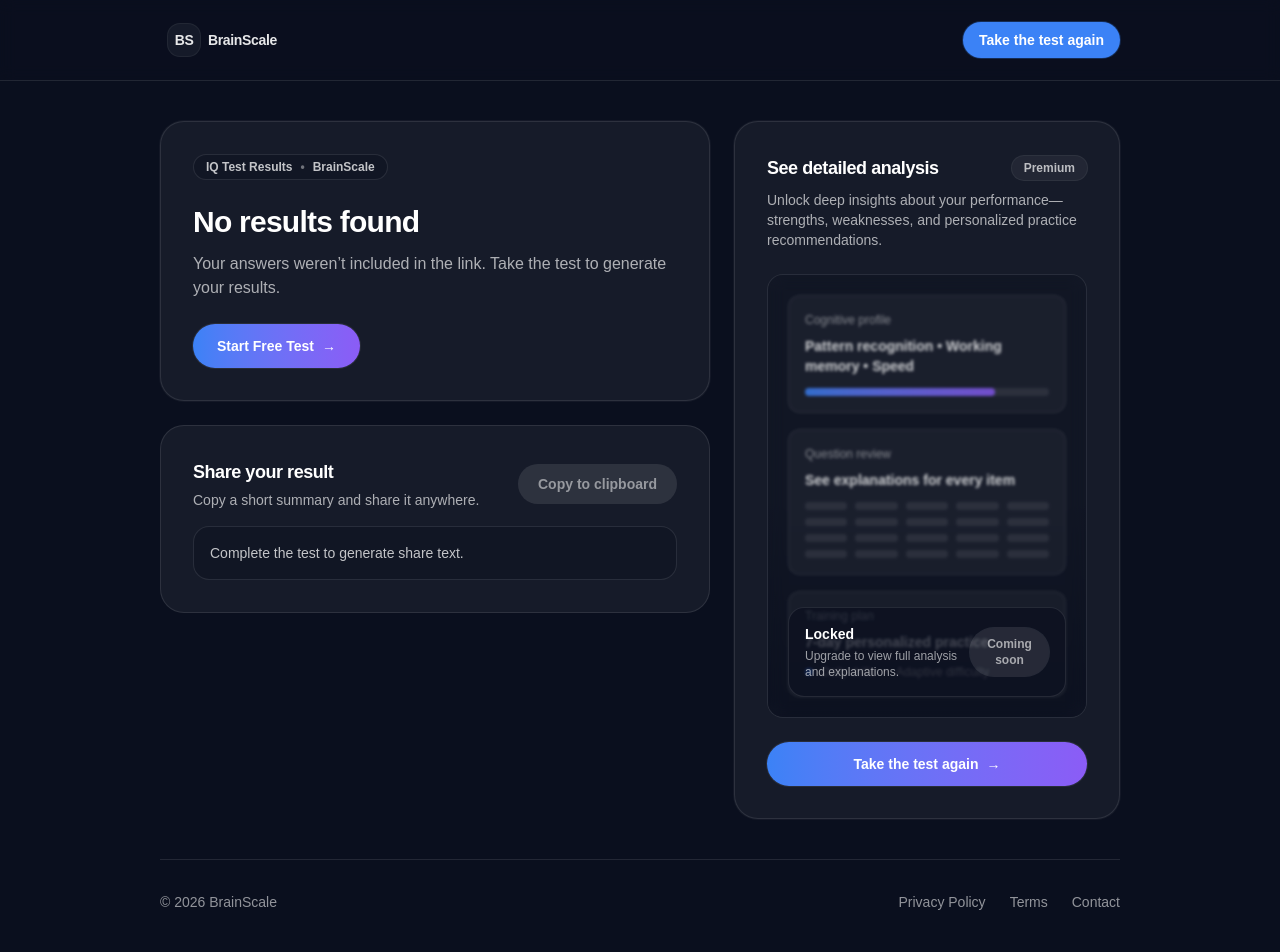
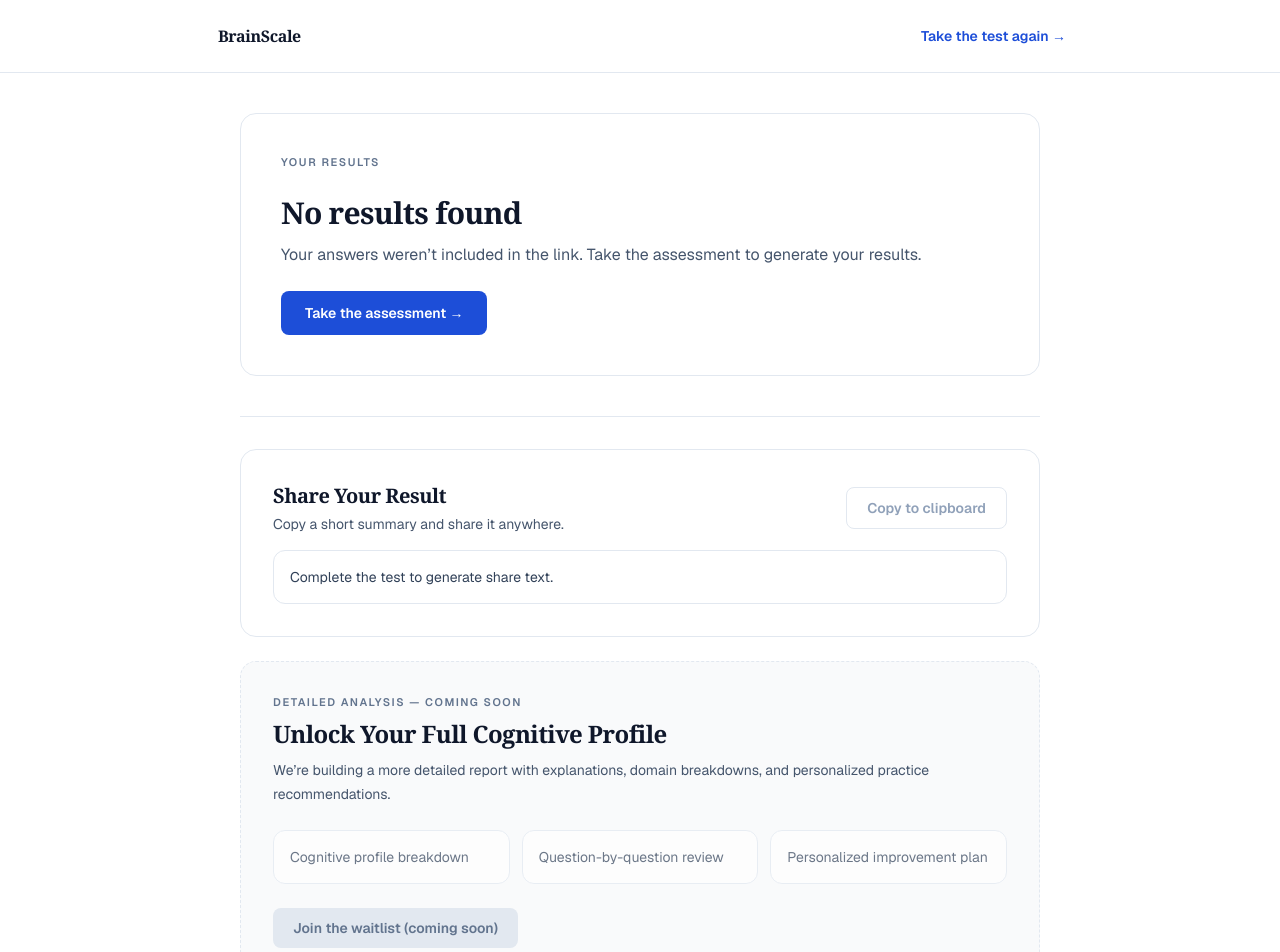
Before and after one commit to devbrainscale/brainscale, a Next.js app: page /results in a window 1280 px wide. Shown: the top 952 px of the page. Built offline with nearby package versions, Linux system fonts and the light colour scheme.

Commit message:
Redesign test and results pages - scientific editorial style

```diff
--- a/src/app/results/page.tsx
+++ b/src/app/results/page.tsx
@@ -136,118 +136,173 @@
 
   const pct = finalIq === null ? 0 : meterPct(finalIq);
 
+  const interpretation = useMemo(() => {
+    if (finalIq === null || category === null) return "";
+    if (category === "Below Average") {
+      return "A score in this range is below the population mean (IQ 100). In standardized testing terms, it can reflect performance that benefits from more time, clearer strategy, or practice with unfamiliar problem types. Remember that a single short assessment is only one snapshot of ability.";
+    }
+    if (category === "Average") {
+      return "A score in this range places you within one standard deviation of the population mean (IQ 100). Approximately 68% of adults score between 85 and 115 on standardized IQ measures. Day-to-day factors like sleep, stress, and pacing can meaningfully affect results.";
+    }
+    if (category === "Above Average") {
+      return "A score in this range suggests performance above the population mean on this brief assessment. On standardized IQ measures, this range is commonly associated with strong reasoning efficiency and pattern learning. Consistency across different test formats is the best indicator of a stable ability estimate.";
+    }
+    if (category === "Superior") {
+      return "A score in this range indicates notably strong performance relative to the population mean. On standardized IQ measures, scores here are typically well above average and often reflect high efficiency in pattern discovery and rule application. This result is best interpreted as an estimate, not a diagnosis.";
+    }
+    return "A score in this range is often described as exceptional on standardized IQ measures. It suggests very strong performance on reasoning and pattern-based tasks relative to the general population. For higher confidence, compare results across multiple validated assessments and testing conditions.";
+  }, [finalIq, category]);
+
+  const domains = useMemo(() => {
+    if (finalIq === null) {
+      return [
+        { name: "Fluid Reasoning", pct: 0 },
+        { name: "Working Memory", pct: 0 },
+        { name: "Processing Speed", pct: 0 },
+        { name: "Verbal Comprehension", pct: 0 },
+      ];
+    }
+    const base = clamp(((finalIq - IQ_MIN) / (IQ_MAX - IQ_MIN)) * 100, 0, 100);
+    return [
+      { name: "Fluid Reasoning", pct: clamp(base + 6, 0, 100) },
+      { name: "Working Memory", pct: clamp(base - 4, 0, 100) },
+      { name: "Processing Speed", pct: clamp(base - 10, 0, 100) },
+      { name: "Verbal Comprehension", pct: clamp(base + 2, 0, 100) },
+    ];
+  }, [finalIq]);
+
   return (
-    <div className="min-h-dvh bg-[#0a0f1e] text-white">
-      {/* Background glow */}
-      <div className="pointer-events-none fixed inset-0 -z-10 overflow-hidden">
-        <div className="absolute -top-28 left-1/2 h-[560px] w-[560px] -translate-x-1/2 rounded-full bg-[#3b82f6]/18 blur-3xl" />
-        <div className="absolute top-32 right-[-180px] h-[560px] w-[560px] rounded-full bg-[#8b5cf6]/16 blur-3xl" />
-        <div className="absolute bottom-[-260px] left-[-200px] h-[560px] w-[560px] rounded-full bg-[#3b82f6]/10 blur-3xl" />
-        <div className="absolute inset-0 bg-[radial-gradient(1200px_700px_at_50%_0%,rgba(59,130,246,0.10),transparent_55%),radial-gradient(900px_600px_at_90%_35%,rgba(139,92,246,0.10),transparent_60%)]" />
-      </div>
-
-      <header className="border-b border-white/10 bg-[#0a0f1e]/70 backdrop-blur">
-        <div className="mx-auto flex max-w-5xl items-center justify-between px-4 py-5 sm:px-6 lg:px-8">
+    <div className="min-h-dvh bg-white text-[#0f172a] font-sans">
+      {/* Top bar */}
+      <header className="border-b border-[#e2e8f0] bg-white">
+        <div className="mx-auto flex max-w-[900px] items-center justify-between px-4 py-5 sm:px-6">
           <a
             href="/"
-            className="inline-flex items-center gap-2 rounded-xl px-2 py-1 text-sm font-semibold tracking-tight text-white/90 focus:outline-none focus-visible:ring-2 focus-visible:ring-[#3b82f6]/70 focus-visible:ring-offset-2 focus-visible:ring-offset-[#0a0f1e]"
+            className="rounded-md px-1 py-1 font-serif text-base font-semibold tracking-tight text-[#0f172a] focus:outline-none focus-visible:ring-2 focus-visible:ring-[#1d4ed8]/25"
           >
-            <span className="grid h-8 w-8 place-items-center rounded-xl bg-white/5 ring-1 ring-white/10">
-              BS
-            </span>
             BrainScale
           </a>
 
           <a
             href="/test"
-            className="inline-flex items-center justify-center rounded-full bg-[#3b82f6] px-4 py-2 text-sm font-semibold text-white shadow-[0_0_0_1px_rgba(59,130,246,0.25),0_18px_40px_-18px_rgba(59,130,246,0.75)] transition hover:bg-[#3b82f6]/90 focus:outline-none focus-visible:ring-2 focus-visible:ring-[#3b82f6]/70 focus-visible:ring-offset-2 focus-visible:ring-offset-[#0a0f1e]"
+            className="text-sm font-semibold text-[#1d4ed8] underline-offset-4 hover:underline focus:outline-none focus-visible:ring-2 focus-visible:ring-[#1d4ed8]/25"
           >
-            Take the test again
+            Take the test again →
           </a>
         </div>
       </header>
 
-      <main className="mx-auto max-w-5xl px-4 py-10 sm:px-6 lg:px-8">
-        <section className="grid gap-6 lg:grid-cols-12">
-          <div className="lg:col-span-7">
-            <div className="rounded-3xl border border-white/10 bg-white/5 p-6 shadow-[0_0_0_1px_rgba(255,255,255,0.04)] sm:p-8">
-              <div className="inline-flex items-center gap-2 rounded-full border border-white/10 bg-[#0a0f1e]/40 px-3 py-1 text-xs font-semibold text-white/75">
-                IQ Test Results
-                <span className="text-white/40">•</span>
-                BrainScale
+      <main className="mx-auto max-w-[900px] px-4 py-10 sm:px-6">
+        <section className="mx-auto max-w-[800px]">
+          {/* Score section */}
+          <div className="rounded-2xl border border-[#e2e8f0] bg-white p-6 sm:p-10">
+            <div className="text-[11px] font-semibold tracking-[0.14em] text-slate-500">
+              <span className="uppercase">Your results</span>
             </div>
 
             {finalIq === null || correctCount === null || category === null ? (
               <div className="mt-6">
-                  <h1 className="text-2xl font-bold tracking-tight sm:text-3xl">
+                <h1 className="font-serif text-2xl font-semibold tracking-tight sm:text-3xl">
                   No results found
                 </h1>
-                  <p className="mt-3 text-sm leading-6 text-white/65 sm:text-base">
-                    Your answers weren’t included in the link. Take the test to
-                    generate your results.
+                <p className="mt-3 text-sm leading-6 text-slate-600 sm:text-base">
+                  Your answers weren’t included in the link. Take the assessment
+                  to generate your results.
                 </p>
                 <div className="mt-6">
                   <a
                     href="/test"
-                      className="inline-flex items-center justify-center rounded-full bg-gradient-to-r from-[#3b82f6] to-[#8b5cf6] px-6 py-3 text-sm font-semibold text-white shadow-[0_0_0_1px_rgba(255,255,255,0.08),0_26px_60px_-30px_rgba(59,130,246,0.75)] transition hover:opacity-95 focus:outline-none focus-visible:ring-2 focus-visible:ring-[#3b82f6]/70 focus-visible:ring-offset-2 focus-visible:ring-offset-[#0a0f1e]"
+                    className="inline-flex items-center justify-center rounded-lg bg-[#1d4ed8] px-6 py-3 text-sm font-semibold text-white transition-colors hover:bg-[#1d4ed8]/95 focus:outline-none focus-visible:ring-2 focus-visible:ring-[#1d4ed8]/25"
                   >
-                      Start Free Test <span className="ml-2">→</span>
+                    Take the assessment →
                   </a>
                 </div>
               </div>
             ) : (
               <>
-                  <h1 className="mt-6 text-balance text-3xl font-black tracking-tight sm:text-4xl">
-                    Your estimated IQ score
+                <h1 className="mt-5 text-balance font-serif text-3xl font-semibold tracking-tight sm:text-4xl">
+                  Your Estimated IQ Score
                 </h1>
 
-                  <div className="mt-5 flex flex-wrap items-end gap-x-4 gap-y-2">
-                    <div className="text-6xl font-black tracking-tight sm:text-7xl">
-                      <span className="bg-gradient-to-r from-[#3b82f6] via-[#8b5cf6] to-[#3b82f6] bg-clip-text text-transparent">
+                <div className="mt-6">
+                  <div className="font-serif text-6xl font-semibold tracking-tight text-[#1d4ed8] sm:text-7xl">
                     {animatedIq}
-                      </span>
                   </div>
-                    <div className="pb-2">
-                      <div className="text-sm font-semibold text-white/85">
+                  <div className="mt-2 text-sm font-semibold text-slate-600">
                     {category}
                   </div>
-                      <div className="text-xs text-white/55">
-                        {correctCount} out of {TOTAL_QUESTIONS} correct
-                      </div>
+                  <div className="mt-1 text-sm text-slate-500">
+                    {correctCount} out of {TOTAL_QUESTIONS} correct answers
                   </div>
                 </div>
 
                 {/* Gauge */}
                 <div className="mt-8">
-                    <div className="flex items-center justify-between text-xs text-white/60">
-                      <span>{IQ_MIN}</span>
-                      <span>{IQ_MAX}</span>
-                    </div>
-                    <div className="mt-2 relative h-3 w-full rounded-full bg-white/10">
-                      <div className="absolute inset-0 rounded-full bg-gradient-to-r from-[#3b82f6] via-[#8b5cf6] to-[#3b82f6] opacity-70" />
+                  <div className="h-2 w-full rounded-full bg-[#e2e8f0]">
                     <div
-                        className="absolute top-1/2 h-7 w-1.5 -translate-y-1/2 rounded-full bg-white shadow-[0_0_0_1px_rgba(255,255,255,0.25),0_10px_30px_-16px_rgba(255,255,255,0.8)]"
-                        style={{ left: `calc(${pct}% - 3px)` }}
+                      className="h-2 rounded-full bg-[#1d4ed8] transition-[width] duration-300"
+                      style={{ width: `${pct}%` }}
                       aria-hidden="true"
                     />
                   </div>
-                    <div className="mt-3 text-sm text-white/65">
-                      This score is computed from your correct answers on a
-                      20-question assessment.
+                  <div className="mt-3 grid grid-cols-5 text-xs text-slate-500">
+                    <span className="text-left">{IQ_MIN}</span>
+                    <span className="text-center">100</span>
+                    <span className="text-center">115</span>
+                    <span className="text-center">130</span>
+                    <span className="text-right">{IQ_MAX}</span>
                   </div>
                 </div>
               </>
             )}
           </div>
 
-            {/* Share */}
-            <div className="mt-6 rounded-3xl border border-white/10 bg-white/5 p-6 sm:p-8">
-              <div className="flex flex-col gap-2 sm:flex-row sm:items-center sm:justify-between">
+          {/* Interpretation + domains */}
+          {finalIq !== null && correctCount !== null && category !== null ? (
+            <div className="mt-6 grid gap-6">
+              <div className="rounded-2xl border border-[#e2e8f0] bg-[#f9fafb] p-6 sm:p-8">
+                <h2 className="font-serif text-xl font-semibold tracking-tight">
+                  What This Score Means
+                </h2>
+                <p className="mt-3 text-sm leading-6 text-slate-600 sm:text-base">
+                  {interpretation}
+                </p>
+              </div>
+
+              <div className="grid gap-4 sm:grid-cols-2">
+                {domains.map((d) => (
+                  <div
+                    key={d.name}
+                    className="rounded-2xl border border-[#e2e8f0] bg-white p-5"
+                  >
+                    <div className="text-sm font-semibold text-[#0f172a]">
+                      {d.name}
+                    </div>
+                    <div className="mt-3 h-2 w-full rounded-full bg-[#e2e8f0]">
+                      <div
+                        className="h-2 rounded-full bg-[#1d4ed8]"
+                        style={{ width: `${d.pct}%` }}
+                        aria-hidden="true"
+                      />
+                    </div>
+                    <div className="mt-2 text-xs text-slate-500">
+                      Estimated performance (illustrative)
+                    </div>
+                  </div>
+                ))}
+              </div>
+            </div>
+          ) : null}
+
+          {/* Share section */}
+          <div className="mt-10 border-t border-[#e2e8f0] pt-8">
+            <div className="rounded-2xl border border-[#e2e8f0] bg-white p-6 sm:p-8">
+              <div className="flex flex-col gap-3 sm:flex-row sm:items-center sm:justify-between">
                 <div>
-                  <h2 className="text-lg font-bold tracking-tight">
-                    Share your result
+                  <h2 className="font-serif text-xl font-semibold tracking-tight">
+                    Share Your Result
                   </h2>
-                  <p className="mt-1 text-sm text-white/65">
+                  <p className="mt-1 text-sm text-slate-600">
                     Copy a short summary and share it anywhere.
                   </p>
                 </div>
@@ -256,143 +311,74 @@
                   onClick={onCopy}
                   disabled={!shareText}
                   className={[
-                    "mt-3 inline-flex items-center justify-center rounded-full px-5 py-2.5 text-sm font-semibold transition sm:mt-0",
+                    "inline-flex items-center justify-center rounded-lg px-5 py-2.5 text-sm font-semibold transition-colors",
+                    "focus:outline-none focus-visible:ring-2 focus-visible:ring-[#1d4ed8]/25",
                     shareText
-                      ? "bg-gradient-to-r from-[#3b82f6] to-[#8b5cf6] text-white hover:opacity-95"
-                      : "cursor-not-allowed bg-white/10 text-white/50",
-                    "focus:outline-none focus-visible:ring-2 focus-visible:ring-[#3b82f6]/70 focus-visible:ring-offset-2 focus-visible:ring-offset-[#0a0f1e]",
+                      ? "border border-[#1d4ed8] bg-white text-[#1d4ed8] hover:bg-[#eff6ff]"
+                      : "cursor-not-allowed border border-[#e2e8f0] bg-white text-slate-400",
                   ].join(" ")}
                 >
                   {copied ? "Copied" : "Copy to clipboard"}
                 </button>
               </div>
-              <div className="mt-4 rounded-2xl border border-white/10 bg-[#0a0f1e]/35 p-4 text-sm text-white/75">
+              <div className="mt-4 rounded-xl border border-[#e2e8f0] bg-white p-4 text-sm text-slate-700">
                 {shareText || "Complete the test to generate share text."}
               </div>
             </div>
           </div>
 
           {/* Premium teaser */}
-          <div className="lg:col-span-5">
-            <div className="rounded-3xl border border-white/10 bg-white/5 p-6 shadow-[0_0_0_1px_rgba(255,255,255,0.04)] sm:p-8">
-              <div className="flex items-center justify-between gap-3">
-                <h2 className="text-lg font-bold tracking-tight">
-                  See detailed analysis
+          <div className="mt-6 rounded-2xl border border-dashed border-[#e2e8f0] bg-[#f9fafb] p-6 sm:p-8">
+            <div className="text-[11px] font-semibold tracking-[0.14em] text-slate-500">
+              <span className="uppercase">Detailed analysis — coming soon</span>
+            </div>
+            <h2 className="mt-2 font-serif text-2xl font-semibold tracking-tight">
+              Unlock Your Full Cognitive Profile
             </h2>
-                <div className="inline-flex items-center rounded-full bg-white/5 px-3 py-1 text-xs font-semibold text-white/70 ring-1 ring-white/10">
-                  Premium
+            <p className="mt-2 text-sm leading-6 text-slate-600">
+              We’re building a more detailed report with explanations, domain
+              breakdowns, and personalized practice recommendations.
+            </p>
+
+            <div className="mt-6 grid gap-3 sm:grid-cols-3">
+              {[
+                "Cognitive profile breakdown",
+                "Question-by-question review",
+                "Personalized improvement plan",
+              ].map((t) => (
+                <div
+                  key={t}
+                  className="rounded-xl border border-[#e2e8f0] bg-white p-4 text-sm text-slate-700 opacity-70 blur-[0.6px]"
+                >
+                  {t}
+                </div>
+              ))}
+            </div>
+
+            <div className="mt-6">
+              <button
+                type="button"
+                className="cursor-not-allowed rounded-lg bg-[#e2e8f0] px-5 py-2.5 text-sm font-semibold text-slate-500"
+                aria-disabled="true"
+              >
+                Join the waitlist (coming soon)
+              </button>
             </div>
           </div>
 
-              <p className="mt-2 text-sm text-white/65">
-                Unlock deep insights about your performance—strengths,
-                weaknesses, and personalized practice recommendations.
-              </p>
-
-              <div className="relative mt-6 overflow-hidden rounded-2xl border border-white/10 bg-[#0a0f1e]/35">
-                <div className="pointer-events-none absolute inset-0 bg-gradient-to-b from-transparent via-transparent to-[#0a0f1e]/70" />
-                <div className="pointer-events-none absolute inset-0 backdrop-blur-sm" />
-
-                <div className="p-5 opacity-80 blur-[1.5px]">
-                  <div className="grid gap-4">
-                    <div className="rounded-xl border border-white/10 bg-white/5 p-4">
-                      <div className="text-xs text-white/60">Cognitive profile</div>
-                      <div className="mt-2 text-sm font-semibold">
-                        Pattern recognition • Working memory • Speed
-                      </div>
-                      <div className="mt-3 h-2 w-full rounded-full bg-white/10">
-                        <div className="h-2 w-[78%] rounded-full bg-gradient-to-r from-[#3b82f6] to-[#8b5cf6]" />
-                      </div>
-                    </div>
-
-                    <div className="rounded-xl border border-white/10 bg-white/5 p-4">
-                      <div className="text-xs text-white/60">Question review</div>
-                      <div className="mt-2 text-sm font-semibold">
-                        See explanations for every item
-                      </div>
-                      <div className="mt-3 grid grid-cols-5 gap-2">
-                        {Array.from({ length: 20 }).map((_, i) => (
-                          <div
-                            key={i}
-                            className="h-2 rounded-full bg-white/10"
-                          />
-                        ))}
-                      </div>
-                    </div>
-
-                    <div className="rounded-xl border border-white/10 bg-white/5 p-4">
-                      <div className="text-xs text-white/60">Training plan</div>
-                      <div className="mt-2 text-sm font-semibold">
-                        7-day personalized practice
-                      </div>
-                      <div className="mt-3 flex items-center gap-2 text-xs text-white/60">
-                        <span className="h-2 w-2 rounded-full bg-[#3b82f6]" />
-                        Daily drills
-                        <span className="text-white/35">•</span>
-                        Adaptive difficulty
-                      </div>
-                    </div>
-                  </div>
-                </div>
-
-                <div className="absolute inset-x-0 bottom-0 p-5">
-                  <div className="rounded-2xl border border-white/10 bg-[#0a0f1e]/70 p-4">
-                    <div className="flex items-center justify-between gap-3">
-                      <div>
-                        <div className="text-sm font-semibold">Locked</div>
-                        <div className="mt-1 text-xs text-white/60">
-                          Upgrade to view full analysis and explanations.
-                        </div>
-                      </div>
-                      <button
-                        type="button"
-                        className="cursor-not-allowed rounded-full bg-white/10 px-4 py-2 text-xs font-semibold text-white/60 ring-1 ring-white/10"
-                        aria-disabled="true"
-                      >
-                        Coming soon
-                      </button>
-                    </div>
-                  </div>
-                </div>
-              </div>
-
-              <div className="mt-6">
+          {/* Final CTA */}
+          <div className="mt-10 text-center">
             <a
               href="/test"
-                  className="inline-flex w-full items-center justify-center rounded-full bg-gradient-to-r from-[#3b82f6] to-[#8b5cf6] px-6 py-3 text-sm font-semibold text-white shadow-[0_0_0_1px_rgba(255,255,255,0.08),0_26px_60px_-30px_rgba(59,130,246,0.75)] transition hover:opacity-95 focus:outline-none focus-visible:ring-2 focus-visible:ring-[#3b82f6]/70 focus-visible:ring-offset-2 focus-visible:ring-offset-[#0a0f1e]"
+              className="inline-flex items-center justify-center rounded-lg bg-[#1d4ed8] px-8 py-3 text-sm font-semibold text-white transition-colors hover:bg-[#1d4ed8]/95 focus:outline-none focus-visible:ring-2 focus-visible:ring-[#1d4ed8]/25"
             >
-                  Take the test again <span className="ml-2">→</span>
+              Take the Assessment Again
             </a>
-              </div>
+            <div className="mt-2 text-sm text-slate-500">
+              Free • Anonymous • Results in 15 minutes
             </div>
           </div>
         </section>
-
-        <footer className="mt-10 border-t border-white/10 pt-8 text-sm text-white/55">
-          <div className="flex flex-col gap-3 sm:flex-row sm:items-center sm:justify-between">
-            <div>© 2026 BrainScale</div>
-            <div className="flex flex-wrap items-center gap-x-6 gap-y-2">
-              <a
-                href="/privacy"
-                className="rounded transition hover:text-white focus:outline-none focus-visible:ring-2 focus-visible:ring-[#3b82f6]/70 focus-visible:ring-offset-2 focus-visible:ring-offset-[#0a0f1e]"
-              >
-                Privacy Policy
-              </a>
-              <a
-                href="/terms"
-                className="rounded transition hover:text-white focus:outline-none focus-visible:ring-2 focus-visible:ring-[#3b82f6]/70 focus-visible:ring-offset-2 focus-visible:ring-offset-[#0a0f1e]"
-              >
-                Terms
-              </a>
-              <a
-                href="/contact"
-                className="rounded transition hover:text-white focus:outline-none focus-visible:ring-2 focus-visible:ring-[#3b82f6]/70 focus-visible:ring-offset-2 focus-visible:ring-offset-[#0a0f1e]"
-              >
-                Contact
-              </a>
-            </div>
-          </div>
-        </footer>
       </main>
     </div>
   );
```
Also changed, not shown: src/app/test/page.tsx (+56 -56 lines). Lines whose indentation alone changed are shown as unchanged.
